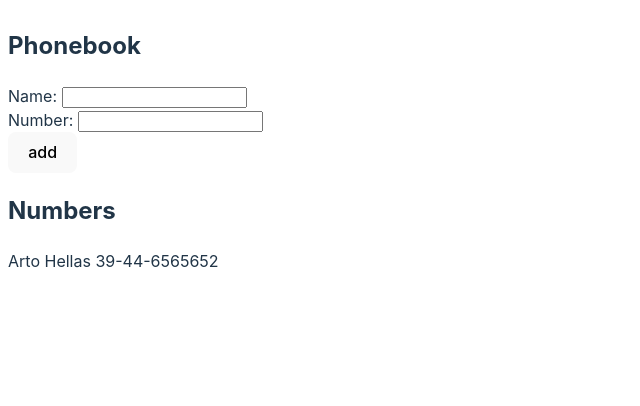
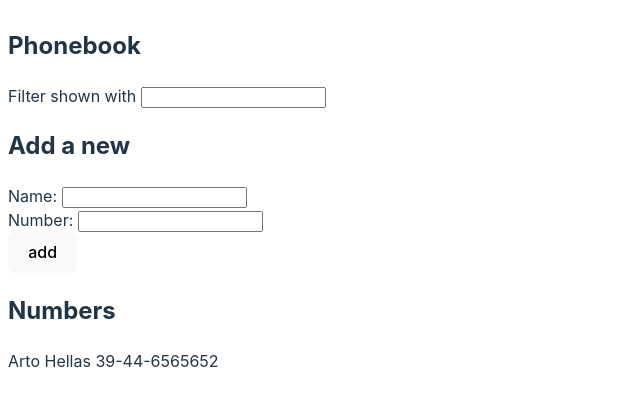
Before and after one commit to MerceLM/FullstackReact, a React (Vite) app in the folder exercicisPart2/: page / in a window 1280 px wide. Shown: the top 406 px of the page, without its empty margins (0-640 px from the left). Built offline with nearby package versions, Linux system fonts and the light colour scheme.

Commit message:
Part 2 - Exercici 2.9 - Afegit camp de cerca per filtrar el llistat per nom de la persona

```diff
--- a/exercicisPart2/src/App.jsx
+++ b/exercicisPart2/src/App.jsx
@@ -9,7 +9,12 @@ const App = () => {
     ])
     const [ newName, setNewName ] = useState('')
     const [ newNumber, setNewNumber ] = useState('')
+    const [ filterName, setFilterName ] = useState('')
 
+
+    const handleChangeFilterName = (e) => {
+        setFilterName(e.target.value)
+    }
 
     const handleChangeName = (e) => {
         setNewName(e.target.value)
@@ -38,6 +43,8 @@ const App = () => {
     return (
         <div>
             <h2>Phonebook</h2>
+            <div>Filter shown with <input type="text" onChange={handleChangeFilterName} value={filterName} /></div>
+            <h2>Add a new</h2>
             <form>
                 <div>Name: <input type="text" value={newName} onChange={handleChangeName} /></div>
                 <div>Number: <input type="text" value={newNumber} onChange={handleChangeNumber} /></div>
@@ -46,7 +53,7 @@ const App = () => {
                 </div>
             </form>
             <h2>Numbers</h2>
-            {persons.map(p =>   <div key={p.name}>{p.name} {p.number}</div> )}
+            {persons.map(p =>  p.name.toUpperCase().startsWith(filterName.toUpperCase()) && <div key={p.name}>{p.name} {p.number}</div> )}
         </div>
     )
 }
```
